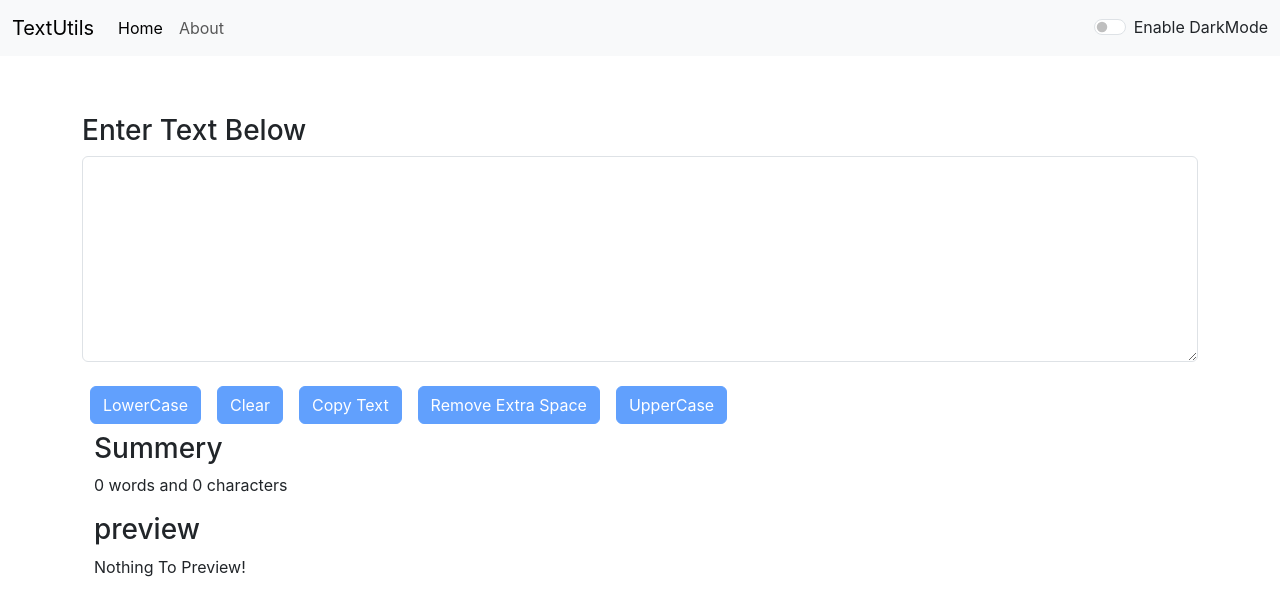
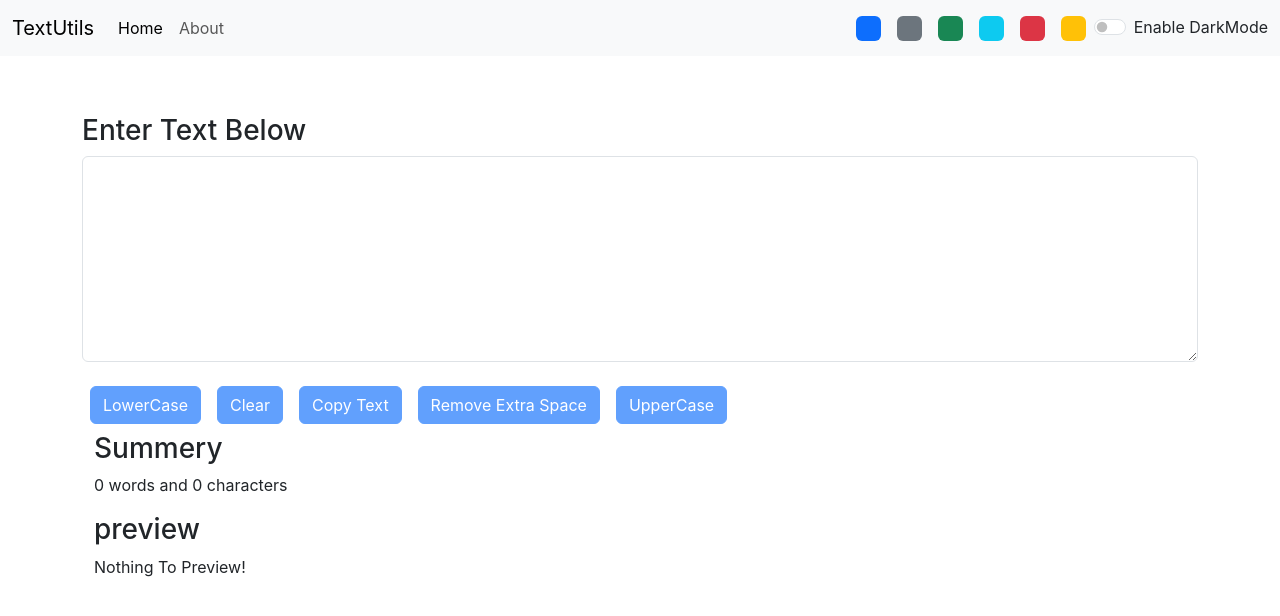
Before and after one commit to suraj-khot-19/React, a React (Create React App) app in the folder my-app1/: page / in a window 1280 px wide. Shown: the top 616 px of the page. Built offline with nearby package versions, Linux system fonts and the light colour scheme.

Commit message:
created colored jsx

```diff
--- a/my-app1/src/App.js
+++ b/my-app1/src/App.js
@@ -11,6 +11,7 @@ function App() {
   const [theme, setTheme] = useState('light');
 
   //fun to toogle theme
+  /*
   function mode() {
     if (theme === 'light') {
       setTheme('dark');
@@ -40,6 +41,21 @@ function App() {
       document.title = "TextUtils-Light";
     }
   }
+    */
+
+  function removeBgClass() {
+    document.body.classList.remove('bg-primary');
+    document.body.classList.remove('bg-secondary');
+    document.body.classList.remove('bg-success');
+    document.body.classList.remove('bg-info');
+    document.body.classList.remove('bg-danger');
+    document.body.classList.remove('bg-warning');
+  }
+  function mode(cls) {
+    removeBgClass();
+    let temp = `bg-${cls}`;
+    document.body.classList.add(temp);
+  }
 
 
   //alert initialy null
@@ -64,7 +80,7 @@ function App() {
         {/* routes */}
         <Routes>
           <Route path='/' element={<TextForm theme={theme} showAlert={showAlert} />} />
-          <Route path='/about' element={<About mode={mode} theme={theme}  />} />
+          <Route path='/about' element={<About mode={mode} theme={theme} />} />
         </Routes>
       </Router>
     </>
--- a/my-app1/src/components/Navbar.js
+++ b/my-app1/src/components/Navbar.js
@@ -21,13 +21,22 @@ export default function Navbar(prop) {
                         </li>
 
                     </ul>
+                    <div className="d-flex" >
+                        <div className="bg-primary rounded mx-2" onClick={() => { prop.mode('primary') }} style={{ height: '25px', width: '25px', cursor: 'pointer' }}></div>
+                        <div className="bg-secondary rounded mx-2" onClick={() => { prop.mode('secondary') }} style={{ height: '25px', width: '25px', cursor: 'pointer' }}></div>
+                        <div className="bg-success rounded mx-2" onClick={() => { prop.mode('success') }} style={{ height: '25px', width: '25px', cursor: 'pointer' }}></div>
+                        <div className="bg-info rounded mx-2" onClick={() => { prop.mode('info') }} style={{ height: '25px', width: '25px', cursor: 'pointer' }}></div>
+                        <div className="bg-danger rounded mx-2" onClick={() => { prop.mode('danger') }} style={{ height: '25px', width: '25px', cursor: 'pointer' }}></div>
+                        <div className="bg-warning rounded mx-2" onClick={() => { prop.mode('warning') }} style={{ height: '25px', width: '25px', cursor: 'pointer' }}></div>
+                    </div>
+
                     {/* <form className="d-flex" role="search">
                         <input className="form-control me-2" type="search" placeholder="Search" aria-label="Search" />
                         <button className="btn btn-primary" type="submit">Search</button>
                     </form> */}
                     <div className="form-check form-switch">
                         <input className="form-check-input" onClick={prop.mode} type="checkbox" role="switch" id="flexSwitchCheckDefault" />
-                        <label className={`form-check-label text-${prop.theme === 'light' ? 'dark' : 'light'}`} htmlFor="flexSwitchCheckDefault" >{prop.theme === 'light' ? 'Enable DarkMode' :'Enable LightMode'}</label>
+                        <label className={`form-check-label text-${prop.theme === 'light' ? 'dark' : 'light'}`} htmlFor="flexSwitchCheckDefault" >{prop.theme === 'light' ? 'Enable DarkMode' : 'Enable LightMode'}</label>
                     </div>
 
                 </div>
--- a/my-app1/src/components/TextForm.js
+++ b/my-app1/src/components/TextForm.js
@@ -67,7 +67,8 @@ export default function TextForm(prop) {
                 </div>
                 <div className="container">
                     <h3>Summery</h3>
-                    <p>{text.split(" ").filter((eachElement) => { return eachElement.length !== 0 }).length} words and {text.trim().length} characters</p>
+                    {/* filtering means returning array of element which contain least one char  */}
+                    <p>{text.split(/\s+/).filter((eachElement) => { return eachElement.length !== 0 }).length} words and {text.trim().length} characters</p>
                     <h3>preview</h3>
                     <p>{text.length === 0 ? "Nothing To Preview!" : text}</p>
                 </div>
```
Also changed, not shown: 1 other file (tests, documents, lock files or other folders).
